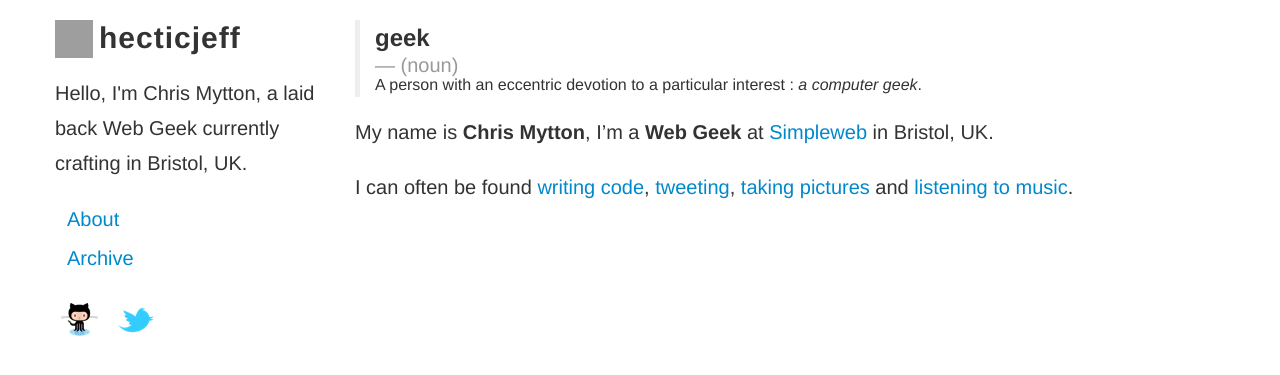
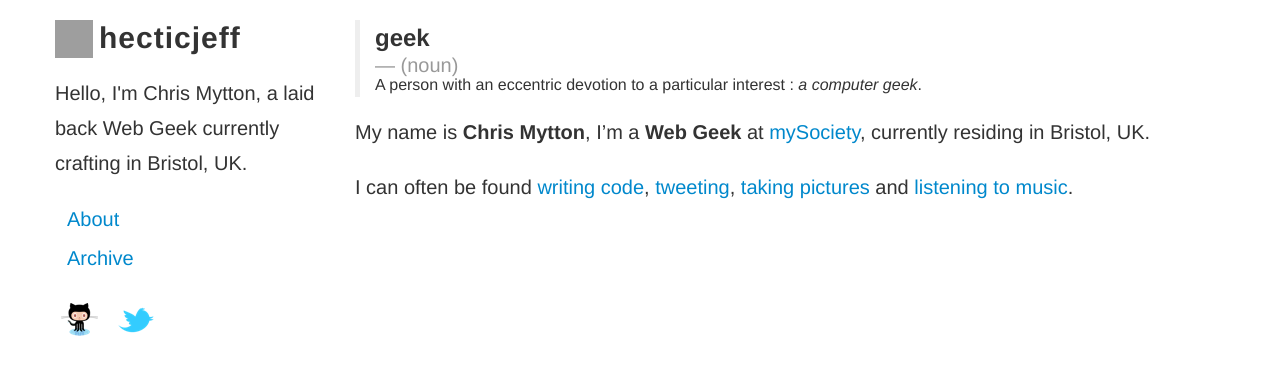
Before and after one commit to chrismytton/chrismytton.github.io, a Jekyll site: the page built from about.markdown, in a window 1280 px wide. Shown: the top 375 px of the page. Built offline with Jekyll 4.4.1, drawn with Linux system fonts in a browser that asks for light colours; Markdown is read by kramdown in place of the engine named in the settings; grey boxes are pictures that could not be loaded.

Commit message:
Update about page

```diff
--- a/about.markdown
+++ b/about.markdown
@@ -4,7 +4,8 @@ title: About - hecticjeff
 ---
 
 My name is **Chris Mytton**, I'm a **Web Geek** at
-[Simpleweb](http://simpleweb.co.uk) in Bristol, UK.
+[mySociety](http://www.mysociety.org/), currently
+residing in Bristol, UK.
 
 I can often be found
 [writing code](https://github.com/hecticjeff),
```
